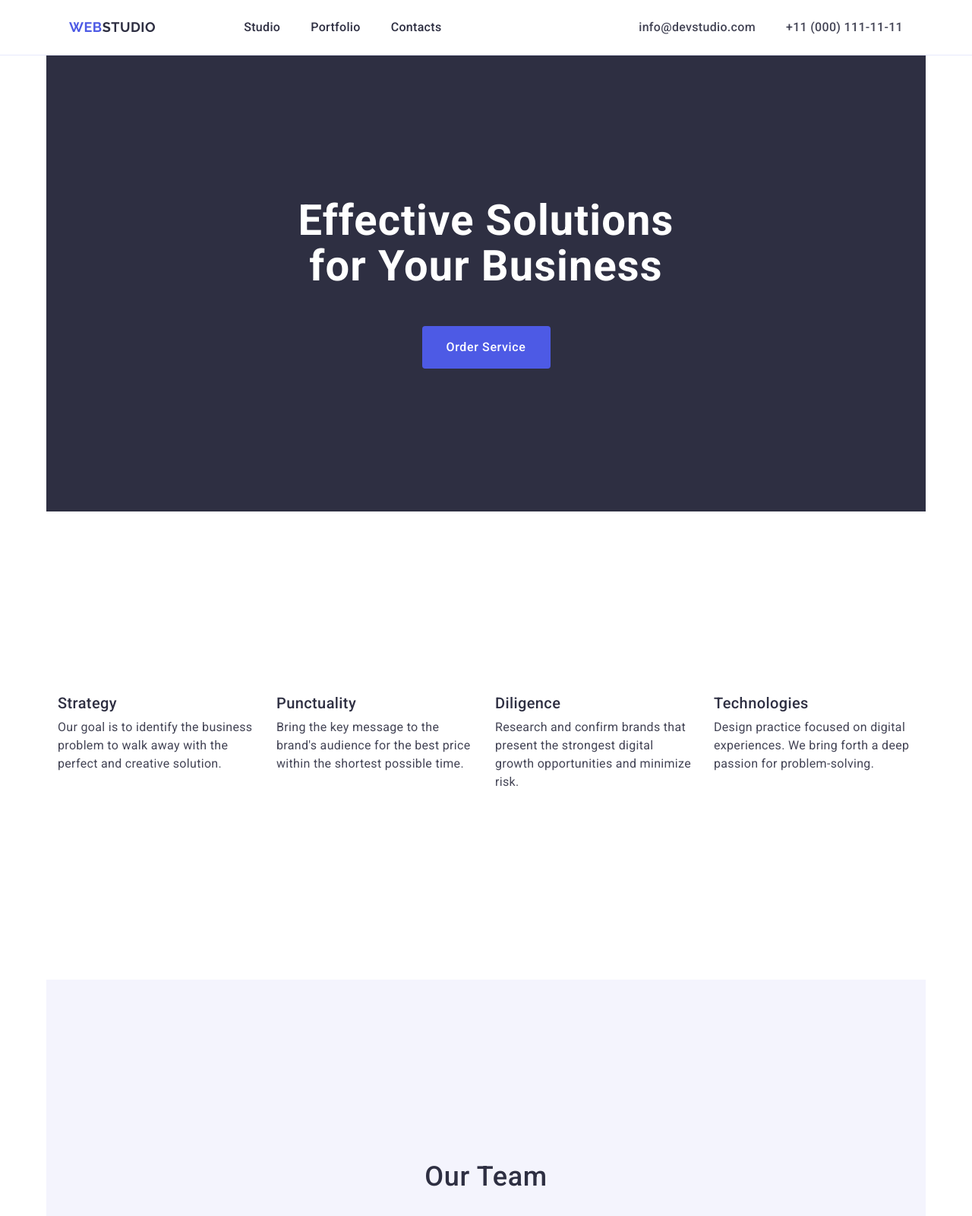
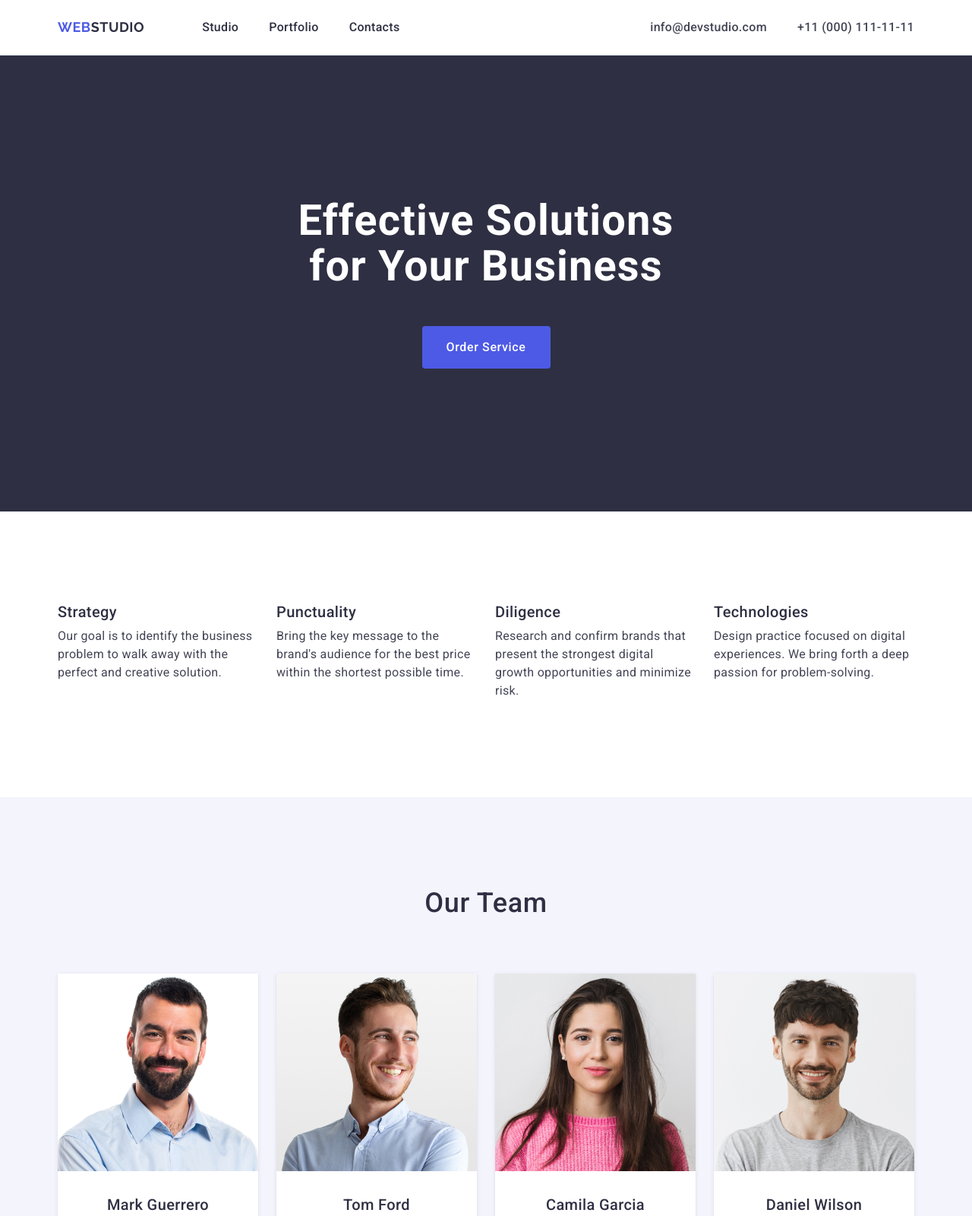
Before and after one commit to Viktor-Os/goit-markup-hw-03, a plain HTML site: page index.html in a window 1280 px wide. Shown: the top 1600 px of the page at 76% size. Drawn offline with nearby package versions, Linux system fonts and the light colour scheme.

Commit message:
goit-markup-hw-03

```diff
--- a/css/style.css
+++ b/css/style.css
@@ -32,6 +32,7 @@ body {
   background-color: #fff;
 }
 /* #region header */
+/* ============== header ============= */
 .header-navigation {
   border-bottom: 1px solid #e7e9fc;
 }
@@ -46,14 +47,12 @@ body {
   display: flex;
   justify-content: space-between;
 }
+/* ============== nav ============= */
 .pages-navigation {
-  gap: 40px;
   display: flex;
-  column-gap: 40px;
-  padding-left: 15px;
-  padding-right: 15px;
   align-items: center;
 }
+
 .menu {
   display: flex;
   gap: 40px;
@@ -68,11 +67,11 @@ body {
   letter-spacing: 0.54px;
   text-transform: uppercase;
   margin-right: 76px;
-
 }
 .logo-studio {
   color: #2e2f42;
 }
+
 .link {
   display: flex;
   color: #2e2f42;
@@ -84,7 +83,12 @@ body {
   padding-bottom: 24px;
   gap: 40px;
 }
-
+/* ============== address ============= */
+.contact-menu {
+  display: flex;
+  align-items: center;
+  gap: 40px;
+}
 .contact {
   color: #434455;
   font-size: 16px;
@@ -99,12 +103,9 @@ body {
 }
 /* #endregion */
 /* #region main section-1 */
+/* ============== section - 1 ============= */
 .section-one {
   background-color: #2e2f42;
-  margin-right: auto;
-  margin-left: auto;
-  width: 1158px;
-  height: 600px;
   padding: 188px 0;
 }
 .title {
@@ -116,7 +117,6 @@ body {
   letter-spacing: 1.12px;
   margin-left: auto;
   margin-right: auto;
-
 }
 .button-order {
   display: block;
@@ -146,8 +146,9 @@ body {
 }
 /* #endregion */
 /* #region main section-2 */
+/* ============== section - 2 ============= */
 .section-two {
-  padding: 120px 0
+  padding: 120px 0;
 }
 .visually-hidden {
   position: absolute;
@@ -165,13 +166,10 @@ body {
 .section-list {
   margin-bottom: 8px;
   width: calc((100% - 72px) / 4);
-
 }
 
 .section-block {
   display: flex;
-  margin-top: 120px;
-  margin-bottom: 120px;
   gap: 24px;
 }
 .section-title {
@@ -190,15 +188,11 @@ body {
 }
 /* #endregion */
 /* #region main section-3 */
-
+/* ============== section - 3 ============= */
 .section-three {
   padding: 120px 0;
   display: flex;
-  margin-right: auto;
-  margin-left: auto;
   background: #f4f4fd;
-  width: 1158px;
-  height: 732px;
 }
 .section-three-title {
   text-align: center;
@@ -208,7 +202,6 @@ body {
   line-height: 1.11;
   letter-spacing: 0.72px;
   text-transform: capitalize;
-  padding-top: 120px;
   margin-bottom: 72px;
 }
 .section-pictures {
@@ -217,7 +210,7 @@ body {
   gap: 24px;
 }
 .container-name {
-    padding: 32px 0
+  padding: 32px 0;
 }
 .section-foto {
   width: calc((100% - 72px) / 4);
@@ -226,7 +219,6 @@ body {
   box-shadow: 0px 2px 1px 0px rgba(46, 47, 66, 0.08),
     0px 1px 1px 0px rgba(46, 47, 66, 0.16),
     0px 1px 6px 0px rgba(46, 47, 66, 0.08);
-    padding-bottom: 32px;
 }
 .name {
   text-align: center;
@@ -235,7 +227,6 @@ body {
   font-weight: 500;
   line-height: 1.2;
   letter-spacing: 0.4px;
-  padding-top: 32px;
   margin-bottom: 8px;
 }
 .type-of-employment {
@@ -246,11 +237,11 @@ body {
 }
 /* #endregion */
 /* #region main section-4 */
+/* ============== section - 4 ============= */
 .section-portfolio {
   padding: 120px 0 120px 0;
 }
 .title-portfolio {
-
   text-align: center;
   color: #2e2f42;
   font-size: 36px;
@@ -274,35 +265,24 @@ body {
   row-gap: 48px;
   display: flex;
   flex-wrap: wrap;
-
 }
 .portfolio-name {
-  text-align: center;
   color: #2e2f42;
   font-size: 20px;
   font-weight: 500;
   line-height: 1.2;
   letter-spacing: 0.4px;
-  margin-bottom: 8px
+  margin-bottom: 8px;
 }
 .job-title {
-  text-align: center;
   font-size: 16px;
   line-height: 1.5;
   letter-spacing: 0.32px;
-  padding-bottom: 32px;
 }
 /* #endregion */
-
+/* ============== footer ============= */
 .footer {
-  display: flex;
-  justify-content: center;
-  margin-left: auto;
-  margin-right: auto;
   padding: 100px 0;
-
-  width: 1128px;
-  height: 312px;
   background-color: #2e2f42;
 }
 .logo-footer {
@@ -315,8 +295,6 @@ flex-wrap: wrap;
   line-height: 1.17;
   letter-spacing: 0.54px;
   text-transform: uppercase;
-
-
 }
 .web-footer {
   color: #f4f4fd;
@@ -326,7 +304,6 @@ flex-wrap: wrap;
 }
 .text-footer {
   width: 264px;
-  padding-top: 17.5px;
   color: #f4f4fd;
   font-size: 16px;
   line-height: 1.5;
--- a/index.html
+++ b/index.html
@@ -20,6 +20,7 @@
     <title>Document</title>
   </head>
   <body>
+    <!-- ==========header========== -->
     <header class="header-navigation">
       <div class="container container-header">
         <nav class="pages-navigation">
@@ -39,9 +40,9 @@
             </li>
           </ul>
         </nav>
-
+        <!-- ==========address========== -->
         <address class="contact container-header">
-          <ul class="pages-navigation">
+          <ul class="contact-menu">
             <li class="menu">
               <a class="link contact" href="mailto:info@devstudio.com"
                 >info@devstudio.com</a
@@ -56,8 +57,9 @@
         </address>
       </div>
     </header>
-
+    <!-- ==========main========== -->
     <main>
+      <!-- ==========section - 1========== -->
       <section class="section-one">
         <div class="container">
           <h1 class="title">Effective Solutions for Your Business</h1>
@@ -66,7 +68,7 @@
           </button>
         </div>
       </section>
-
+      <!-- ==========section - 2========== -->
       <section class="section-two">
         <div class="container">
           <h2 class="visually-hidden">points</h2>
@@ -105,7 +107,7 @@
           </ul>
         </div>
       </section>
-
+      <!-- ==========section - 3========== -->
       <section class="section-three">
         <div class="container">
           <h2 class="section-three-title">Our Team</h2>
@@ -145,7 +147,7 @@
           </ul>
         </div>
       </section>
-
+      <!-- ==========section - 4========== -->
       <section class="section-portfolio">
         <div class="container">
           <h2 class="title-portfolio">Our Portfolio</h2>
@@ -217,7 +219,7 @@
         </div>
       </section>
     </main>
-
+    <!-- ==========footer========== -->
     <footer class="footer">
       <div class="container">
         <a class="logo-footer" href="/">
```
Lines whose indentation alone changed are shown as unchanged.
